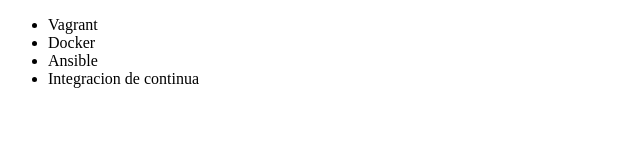
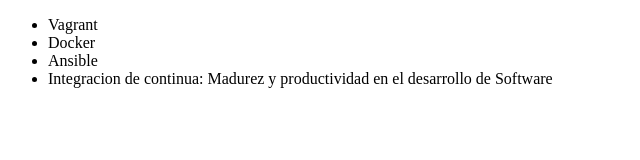
Before and after one commit to ANAGIT22/alura-git, a plain HTML site: page index.html in a window 1280 px wide. Shown: the whole page, without its empty margins (0-640 px from the left). Drawn offline with Linux system fonts and the light colour scheme.

Commit message:
renombrando curso de integracion continua

```diff
--- a/index.html
+++ b/index.html
@@ -9,7 +9,7 @@
          <li> Vagrant </li>
          <li> Docker </li>
          <li> Ansible </li>
-         <li> Integracion  de continua </li>
+         <li> Integracion  de continua: Madurez y productividad en el desarrollo de Software </li>
      </ul>
 </body>
 </html>
```
